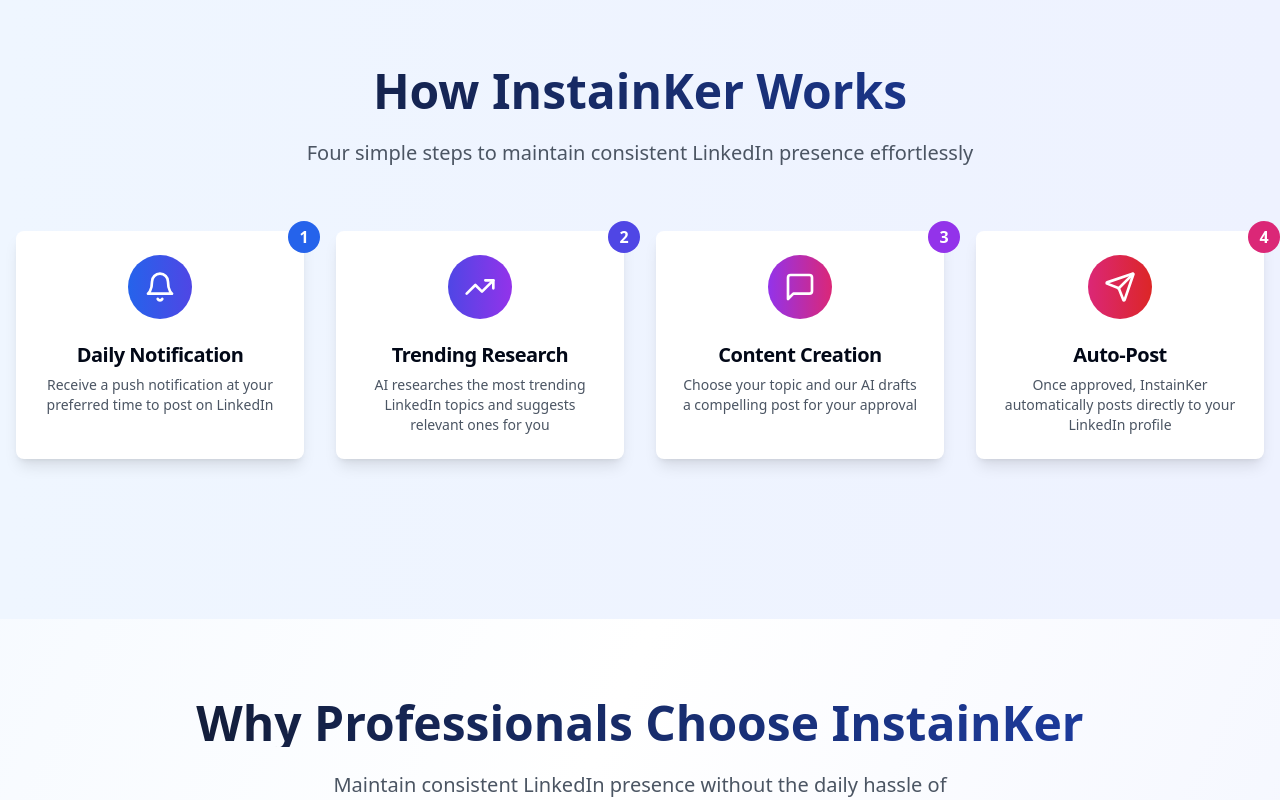
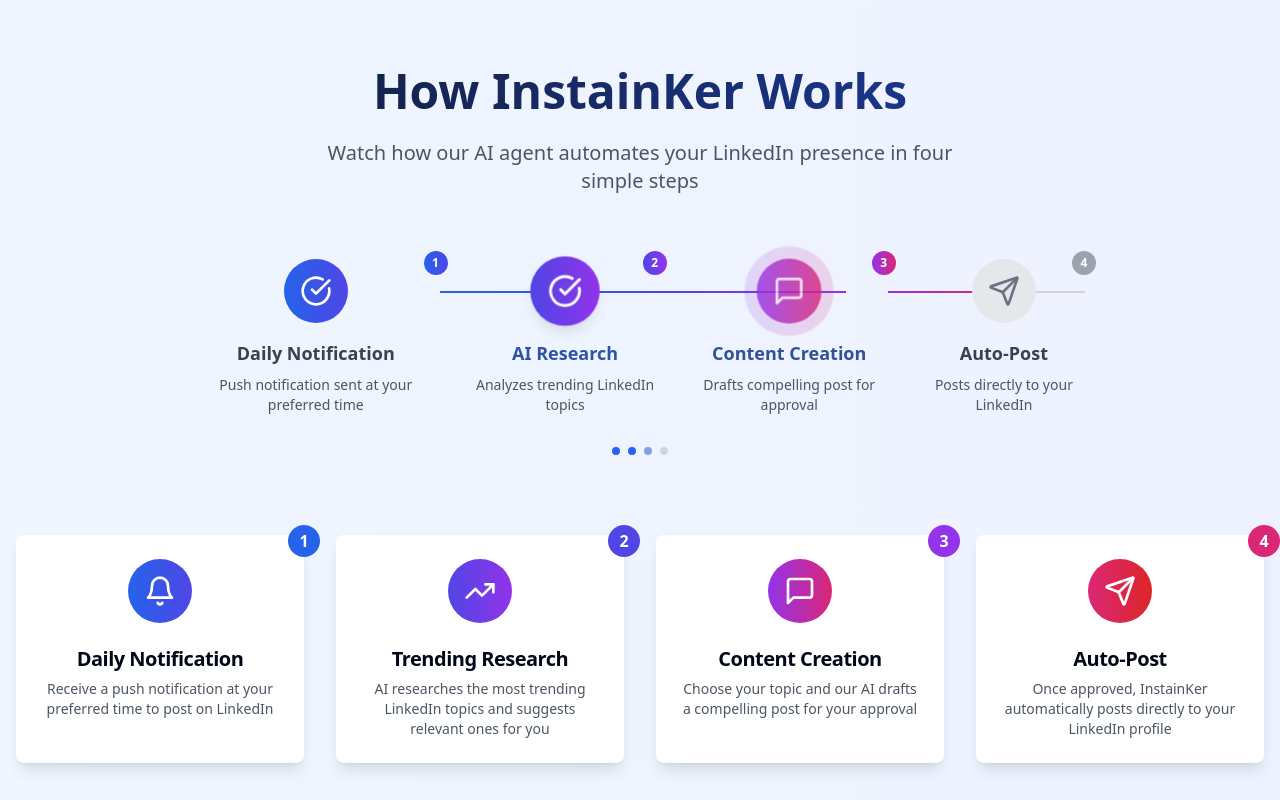
Before and after one commit to CANikhil2025/brand-boost-waitlist, a React (Vite) app: page / in a window 1280 px wide. Shown: the part 760-1560 px from the top of the page. Built offline with nearby package versions, Linux system fonts and the light colour scheme.

Commit message:
Update logo and add animation
- Replaced the company logo with an AI agent-themed design.
- Ensured the logo is high resolution.
- Added animations to the "How It Works" section.

```diff
--- /dev/null
+++ b/src/components/AnimatedLogo.tsx
@@ -0,0 +1,21 @@
+
+import { Brain, Sparkles } from "lucide-react";
+
+const AnimatedLogo = ({ className = "" }: { className?: string }) => {
+  return (
+    <div className={`flex items-center space-x-2 ${className}`}>
+      <div className="relative">
+        <div className="w-8 h-8 bg-gradient-to-r from-blue-600 to-indigo-600 rounded-lg flex items-center justify-center relative overflow-hidden">
+          <Brain className="w-5 h-5 text-white animate-pulse" />
+          <div className="absolute inset-0 bg-gradient-to-r from-transparent via-white/20 to-transparent -skew-x-12 animate-[shimmer_2s_infinite]" />
+        </div>
+        <Sparkles className="w-3 h-3 text-yellow-400 absolute -top-1 -right-1 animate-bounce" />
+      </div>
+      <span className="text-2xl font-bold bg-gradient-to-r from-blue-600 to-indigo-600 bg-clip-text text-transparent">
+        InstainKer
+      </span>
+    </div>
+  );
+};
+
+export default AnimatedLogo;
--- /dev/null
+++ b/src/components/WorkflowAnimation.tsx
@@ -0,0 +1,125 @@
+
+import { useState, useEffect } from 'react';
+import { Bell, TrendingUp, MessageSquare, Send, ArrowRight, CheckCircle } from "lucide-react";
+
+const WorkflowAnimation = () => {
+  const [activeStep, setActiveStep] = useState(0);
+
+  useEffect(() => {
+    const interval = setInterval(() => {
+      setActiveStep((prev) => (prev + 1) % 4);
+    }, 3000);
+
+    return () => clearInterval(interval);
+  }, []);
+
+  const steps = [
+    {
+      icon: Bell,
+      title: "Daily Notification",
+      description: "Push notification sent at your preferred time",
+      color: "from-blue-600 to-indigo-600"
+    },
+    {
+      icon: TrendingUp,
+      title: "AI Research",
+      description: "Analyzes trending LinkedIn topics",
+      color: "from-indigo-600 to-purple-600"
+    },
+    {
+      icon: MessageSquare,
+      title: "Content Creation",
+      description: "Drafts compelling post for approval",
+      color: "from-purple-600 to-pink-600"
+    },
+    {
+      icon: Send,
+      title: "Auto-Post",
+      description: "Posts directly to your LinkedIn",
+      color: "from-pink-600 to-red-600"
+    }
+  ];
+
+  return (
+    <div className="relative max-w-4xl mx-auto">
+      <div className="flex flex-col md:flex-row items-center justify-between space-y-8 md:space-y-0 md:space-x-8">
+        {steps.map((step, index) => {
+          const Icon = step.icon;
+          const isActive = activeStep === index;
+          const isCompleted = activeStep > index;
+
+          return (
+            <div key={index} className="flex flex-col items-center relative">
+              {/* Connection Line */}
+              {index < steps.length - 1 && (
+                <div className="hidden md:block absolute top-8 left-full w-full h-0.5 bg-gradient-to-r from-gray-300 to-gray-300">
+                  <div
+                    className={`h-full bg-gradient-to-r ${step.color} transition-all duration-1000 ${
+                      isCompleted ? 'w-full' : isActive ? 'w-1/2 animate-pulse' : 'w-0'
+                    }`}
+                  />
+                </div>
+              )}
+
+              {/* Step Circle */}
+              <div className={`
+                w-16 h-16 rounded-full flex items-center justify-center relative transition-all duration-500 transform
+                ${isActive ? 'scale-110 shadow-lg' : 'scale-100'}
+                ${isCompleted ? `bg-gradient-to-r ${step.color}` :
+                  isActive ? `bg-gradient-to-r ${step.color} animate-pulse` :
+                  'bg-gray-200'}
+              `}>
+                {isCompleted ? (
+                  <CheckCircle className="w-8 h-8 text-white" />
+                ) : (
+                  <Icon className={`w-8 h-8 ${isActive ? 'text-white' : 'text-gray-500'}`} />
+                )}
+
+                {/* Pulse effect for active step */}
+                {isActive && (
+                  <div className={`absolute inset-0 rounded-full bg-gradient-to-r ${step.color} opacity-30 animate-ping`} />
+                )}
+              </div>
+
+              {/* Step Content */}
+              <div className="text-center mt-4 max-w-xs">
+                <h3 className={`font-semibold text-lg transition-colors duration-300 ${
+                  isActive ? 'text-blue-600' : 'text-gray-700'
+                }`}>
+                  {step.title}
+                </h3>
+                <p className="text-sm text-gray-600 mt-2">
+                  {step.description}
+                </p>
+              </div>
+
+              {/* Step Number */}
+              <div className={`
+                absolute -top-2 -right-2 w-6 h-6 rounded-full text-xs font-bold flex items-center justify-center text-white
+                ${isCompleted || isActive ? `bg-gradient-to-r ${step.color}` : 'bg-gray-400'}
+              `}>
+                {index + 1}
+              </div>
+            </div>
+          );
+        })}
+      </div>
+
+      {/* Progress indicator */}
+      <div className="flex justify-center mt-8">
+        <div className="flex space-x-2">
+          {steps.map((_, index) => (
+            <div
+              key={index}
+              className={`w-2 h-2 rounded-full transition-all duration-300 ${
+                index <= activeStep ? 'bg-blue-600' : 'bg-gray-300'
+              }`}
+            />
+          ))}
+        </div>
+      </div>
+    </div>
+  );
+};
+
+export default WorkflowAnimation;
--- a/src/pages/Index.tsx
+++ b/src/pages/Index.tsx
@@ -1,4 +1,3 @@
-
 import { useState } from 'react';
 import { Button } from "@/components/ui/button";
 import { Input } from "@/components/ui/input";
@@ -6,6 +5,8 @@ import { Card, CardContent, CardDescription, CardHeader, CardTitle } from "@/com
 import { Badge } from "@/components/ui/badge";
 import { Linkedin, Bell, TrendingUp, Users, Target, Zap, CheckCircle, ArrowRight, Clock, MessageSquare, Send } from "lucide-react";
 import { useToast } from "@/hooks/use-toast";
+import AnimatedLogo from "@/components/AnimatedLogo";
+import WorkflowAnimation from "@/components/WorkflowAnimation";
 
 const Index = () => {
   const [email, setEmail] = useState('');
@@ -38,12 +39,7 @@ const Index = () => {
       {/* Header */}
       <header className="border-b bg-white/80 backdrop-blur-sm sticky top-0 z-50">
         <div className="container mx-auto px-4 py-4 flex items-center justify-between">
-          <div className="flex items-center space-x-2">
-            <Linkedin className="h-8 w-8 text-blue-600" />
-            <span className="text-2xl font-bold bg-gradient-to-r from-blue-600 to-indigo-600 bg-clip-text text-transparent">
-              InstainKer
-            </span>
-          </div>
+          <AnimatedLogo />
           <Badge variant="secondary" className="bg-gradient-to-r from-blue-100 to-indigo-100 text-blue-700">
             Coming Soon
           </Badge>
@@ -111,11 +107,13 @@ const Index = () => {
             How InstainKer Works
           </h2>
           <p className="text-xl text-gray-600 max-w-2xl mx-auto">
-            Four simple steps to maintain consistent LinkedIn presence effortlessly
+            Watch how our AI agent automates your LinkedIn presence in four simple steps
           </p>
         </div>
 
-        <div className="grid md:grid-cols-4 gap-8 mb-20">
+        <WorkflowAnimation />
+
+        <div className="grid md:grid-cols-4 gap-8 mt-20">
           <Card className="border-0 shadow-lg hover:shadow-xl transition-all duration-300 hover:-translate-y-2 bg-white relative">
             <CardHeader className="text-center">
               <div className="w-16 h-16 bg-gradient-to-r from-blue-600 to-indigo-600 rounded-full flex items-center justify-center mx-auto mb-4">
@@ -326,8 +324,7 @@ const Index = () => {
       <footer className="bg-gray-900 text-white py-12">
         <div className="container mx-auto px-4 text-center">
           <div className="flex items-center justify-center space-x-2 mb-4">
-            <Linkedin className="h-6 w-6 text-blue-400" />
-            <span className="text-xl font-bold">InstainKer</span>
+            <AnimatedLogo className="text-white [&>div>span]:text-white [&>div>span]:bg-gradient-to-r [&>div>span]:from-blue-400 [&>div>span]:to-indigo-400 [&>div>span]:bg-clip-text [&>div>span]:text-transparent" />
           </div>
           <p className="text-gray-400 mb-4">
             Never miss your LinkedIn post again with smart automation
--- a/tailwind.config.ts
+++ b/tailwind.config.ts
@@ -1,4 +1,3 @@
-
 import type { Config } from "tailwindcss";
 
 export default {
@@ -95,12 +94,17 @@ export default {
 						opacity: '1',
 						transform: 'translateY(0)'
 					}
+				},
+				'shimmer': {
+					'0%': { transform: 'translateX(-100%)' },
+					'100%': { transform: 'translateX(100%)' }
 				}
 			},
 			animation: {
 				'accordion-down': 'accordion-down 0.2s ease-out',
 				'accordion-up': 'accordion-up 0.2s ease-out',
-				'fade-in': 'fade-in 0.6s ease-out'
+				'fade-in': 'fade-in 0.6s ease-out',
+				'shimmer': 'shimmer 2s infinite'
 			}
 		}
 	},
```
